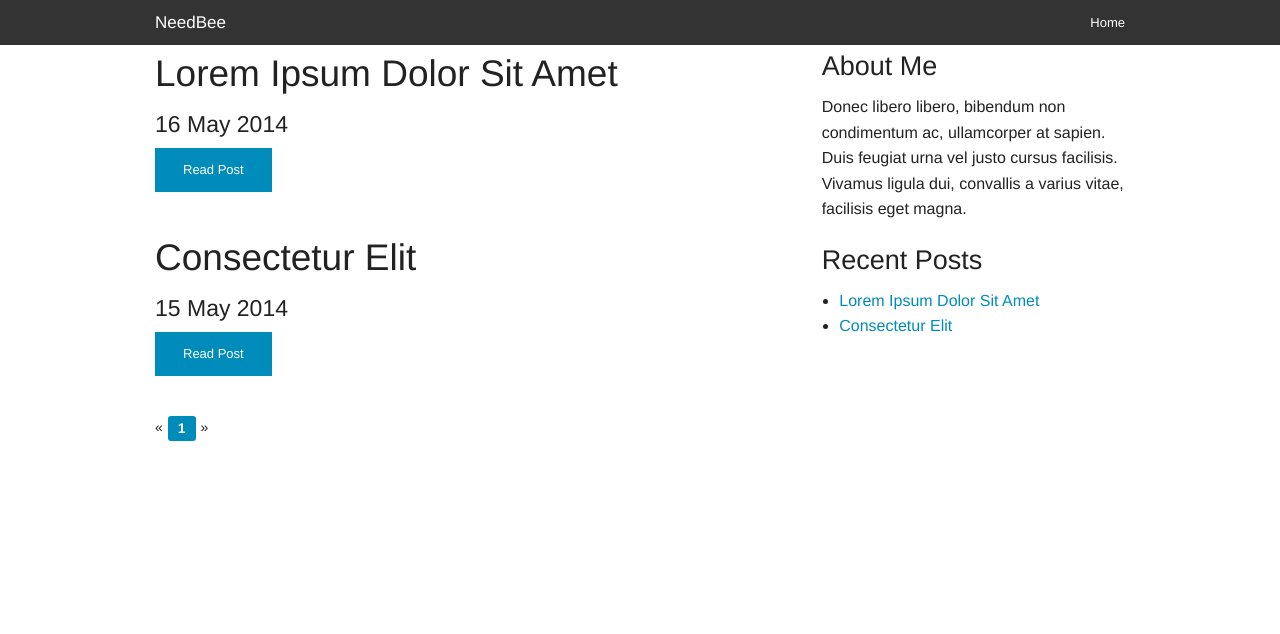
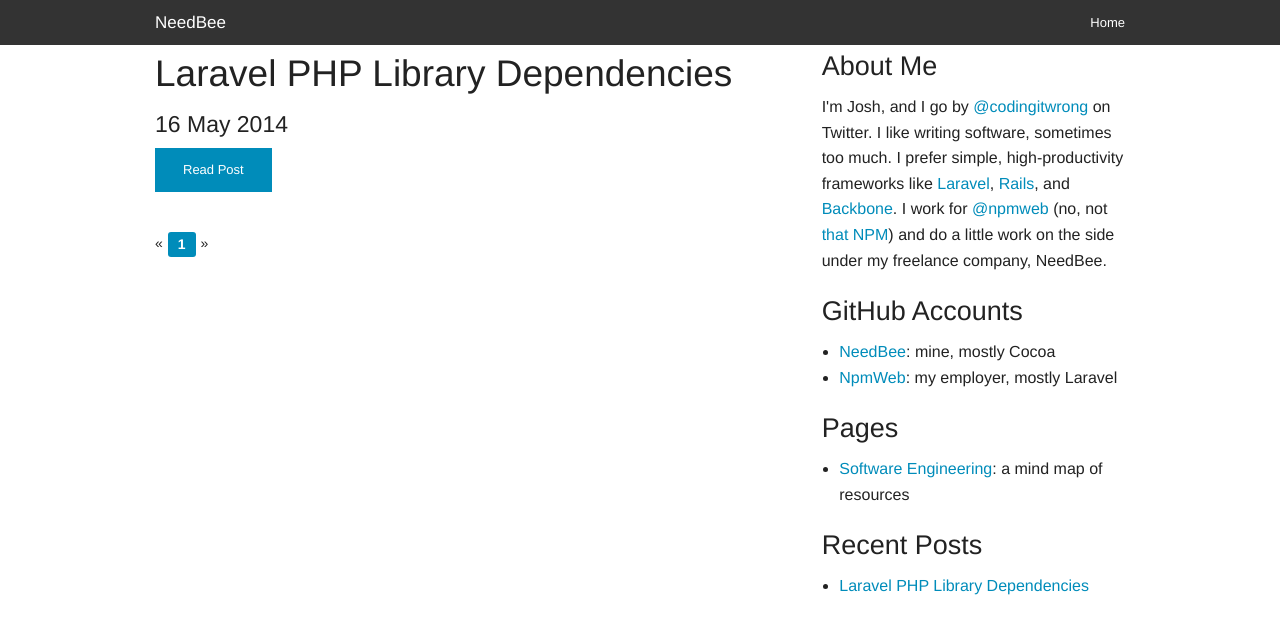
Before and after one commit to needbee/needbee.github.io, a Jekyll site: the page built from index.html, in a window 1280 px wide. Shown: the top 634 px of the page. Built offline with Jekyll 4.4.1, drawn with Linux system fonts in a browser that asks for light colours; nearby versions of some CDN libraries; library files that are not in the unit come from our copies; Markdown is read by kramdown in place of the engine named in the settings; the list of posts is cut into pages by our own code.

Commit message:
updates blog post and sidebar content

```diff
--- a/_includes/sidebar.html
+++ b/_includes/sidebar.html
@@ -1,8 +1,21 @@
 <h3>About Me</h3>
 
-<p>Donec libero libero, bibendum non condimentum ac, ullamcorper at sapien. Duis feugiat urna vel justo cursus facilisis. Vivamus ligula dui, convallis a varius vitae, facilisis eget magna.</p>
+<p>I'm Josh, and I go by <a href="https://twitter.com/codingitwrong">@codingitwrong</a> on Twitter. I like writing software, sometimes too much. I prefer simple, high-productivity frameworks like <a href="http://laravel.com">Laravel</a>, <a href="http://rubyonrails.org">Rails</a>, and <a href="http://backbonejs.org">Backbone</a>. I work for <a href="https://twitter.com/npmweb">@npmweb</a> (no, not <a href="http://npmjs.org">that NPM</a>) and do a little work on the side under my freelance company, NeedBee.</p>
 
-<h3> Recent Posts</h3>
+<h3>GitHub Accounts</h3>
+
+<ul>
+	<li><a href="https://github.com/needbee">NeedBee</a>: mine, mostly Cocoa</li>
+	<li><a href="https://github.com/npmweb">NpmWeb</a>: my employer, mostly Laravel</li>
+</ul>
+
+<h3>Pages</h3>
+
+<ul>
+	<li><a href="https://webbrain.com/brainpage/brain/D0A8E45E-D23F-DB35-1D6C-9593F7A22E44/parent/com.thebrain.webbrain.pages.clientsupport.BrainFullPage#-48">Software Engineering</a>: a mind map of resources</li>
+</ul>
+
+<h3>Recent Posts</h3>
 
 <ul>
   {% for post in site.posts limit: 5 %}
--- a/_posts/2014-05-16-lorem-ipsum-dolor-sit-amet.md
+++ /dev/null
@@ -1,10 +0,0 @@
----
-title: Lorem Ipsum Dolor Sit Amet
-layout: post
----
-
-Lorem ipsum dolor sit amet, consectetur adipiscing elit. Suspendisse elementum leo non felis porttitor vulputate. Nulla ipsum quam, auctor ut hendrerit quis, tincidunt eu metus. Quisque ipsum tellus, semper a tempus quis, interdum vel magna. Cras a nisl diam, in accumsan augue. Pellentesque varius nibh eu diam tempor rhoncus.
-
-## Pellentesque sollicitudin
-
-Erat pellentesque ornare gravida, ipsum est luctus neque, eget condimentum urna arcu sit amet felis. Duis nisl augue, scelerisque quis iaculis non, commodo a tellus. Class aptent taciti sociosqu ad litora torquent per conubia nostra, per inceptos himenaeos. Etiam tincidunt porttitor nibh at semper.
```
Also changed, not shown: _includes/header.html (+10 -0 lines), _posts/2014-05-15-consectetur-elit.md (deleted, +0 -10 lines), _posts/2014-05-16-laravel-php-library-dependencies.md (added, +12 -0 lines).
